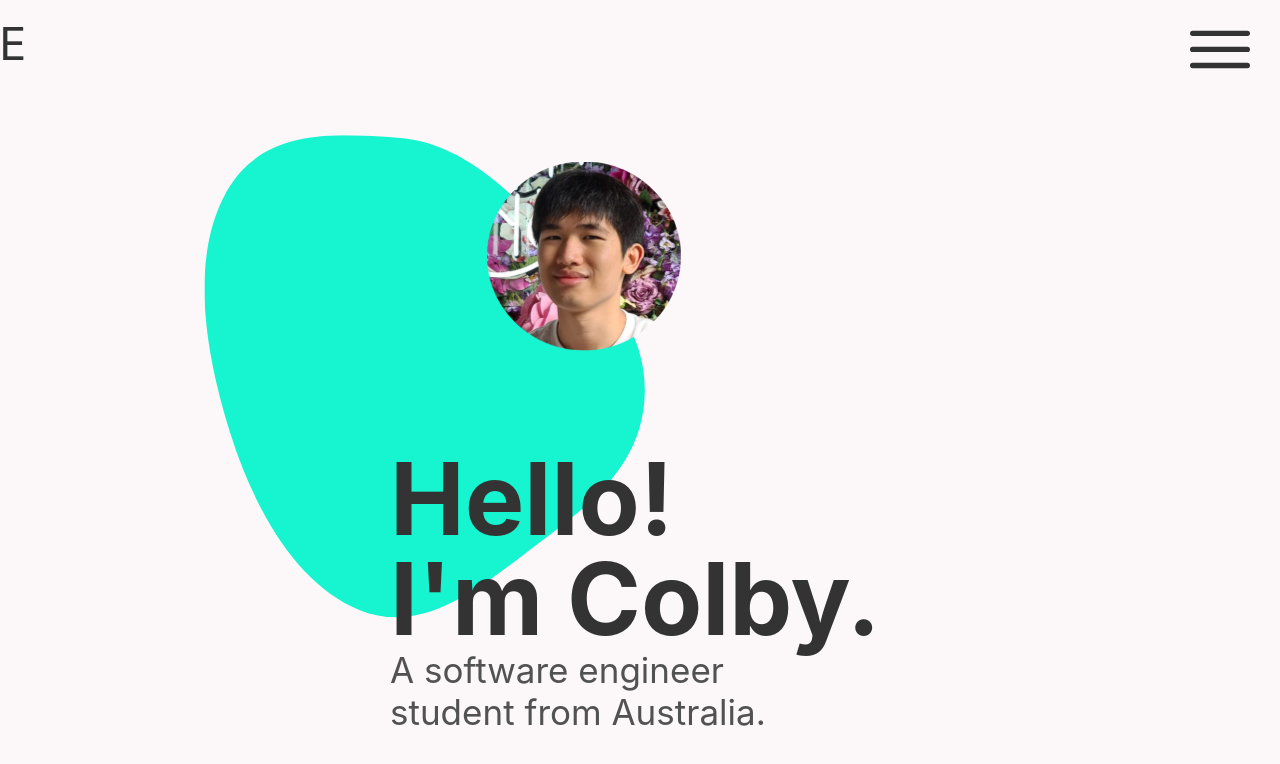
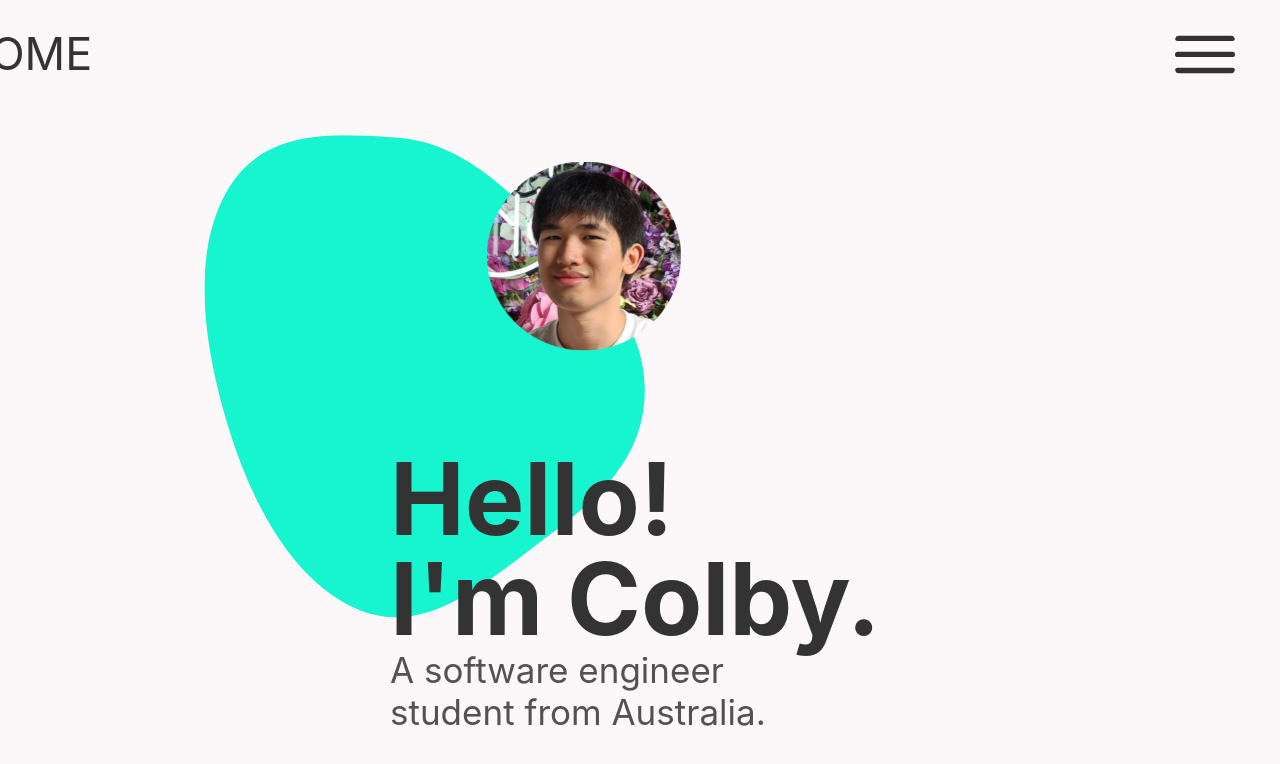
Before and after one commit to ColbyRehn/portfolio, a React (Create React App) app: page / in a window 1280 px wide. Shown: the top 764 px of the page. Built offline with nearby package versions, Linux system fonts and the light colour scheme.

Commit message:
burger hover & page structure

```diff
--- a/public/index.html
+++ b/public/index.html
@@ -11,7 +11,7 @@
     />
     <link rel="apple-touch-icon" href="%PUBLIC_URL%/logo192.png" />
     <link rel="manifest" href="%PUBLIC_URL%/manifest.json" />
-    <title>Colby | Portfolio</title>
+    <title>Software Engineer Student | Colby Rehn</title>
   </head>
   <body>
     <div id="root"></div>
--- a/src/App.css
+++ b/src/App.css
@@ -1,8 +1,21 @@
+
 #Burger-menu {
   z-index: 100;
-  position: absolute;
+  position: fixed;
   top: 30px;
   right: 30px;
+}
+
+#Burger-icon {
+  position: sticky;
+  padding: 15px;
+  border: 1px;
+  border-radius: 20px;
+  transform: translate(0px,-10px);
+}
+
+#Burger-icon:hover {
+  background-color: #FF5470;
 }
 
 .Page-container {
@@ -10,7 +23,6 @@
   display: flex;
   justify-content: center;
   align-items: center;
-  position: relative;
   height: 100vh;
   width: 100vw;
 }
@@ -18,8 +30,8 @@
 .Header-section {
   z-index: 3;
   position: absolute;
-  top: 10px;
-  transform: translate(-350%,0%);
+  top: 20px;
+  transform: translate(-650px,0px);
 }
 
 #Home-icon {
@@ -36,14 +48,13 @@
 
 #Blob-bg {
   z-index: 2;
-  scale: 150%;
+  scale: 130%;
   position: absolute;
   transform: translate(-49%,-5%);
 }
 
 #Home-page {
   background: #FCF7F8;
-  position: relative;
 }
 
 #Home-section {
@@ -72,6 +83,12 @@
   color: #525252;
 }
 
+#About-page {
+  background: #FCF7F8;
+  margin: 0px;
+  padding: 0px;
+}
+
 
 @media only screen and (max-width: 1600px) {
   #Home-section {
--- a/src/App.js
+++ b/src/App.js
@@ -1,3 +1,4 @@
+import React from 'react';
 import './App.css';
 import home from './home.svg'
 import blob from './blob.svg'
@@ -6,7 +7,7 @@ import burger from './burger-menu.svg'
 
 function App() {
   return (
-    <body>
+    <body style={{display: "block"}}>
       <div id="Burger-menu">
         <img id="Burger-icon" src={burger} alt="burger-icon"/>
       </div>
@@ -24,6 +25,9 @@ function App() {
           <text class="Home-subheading">student from Australia.</text>
         </section>
       </div>
+      <div id="About-page" class="Page-container">
+
+      </div>
     </body>
   );
 }
--- a/src/index.css
+++ b/src/index.css
@@ -1,9 +1,7 @@
 body {
   font-family: 'Inter', sans-serif;;
   color: #333333;
-  position: relative;
-  display: flex;
-  justify-content: center;
   margin: 0;
   padding: 0;
+  overflow-x: hidden;
 }
```
